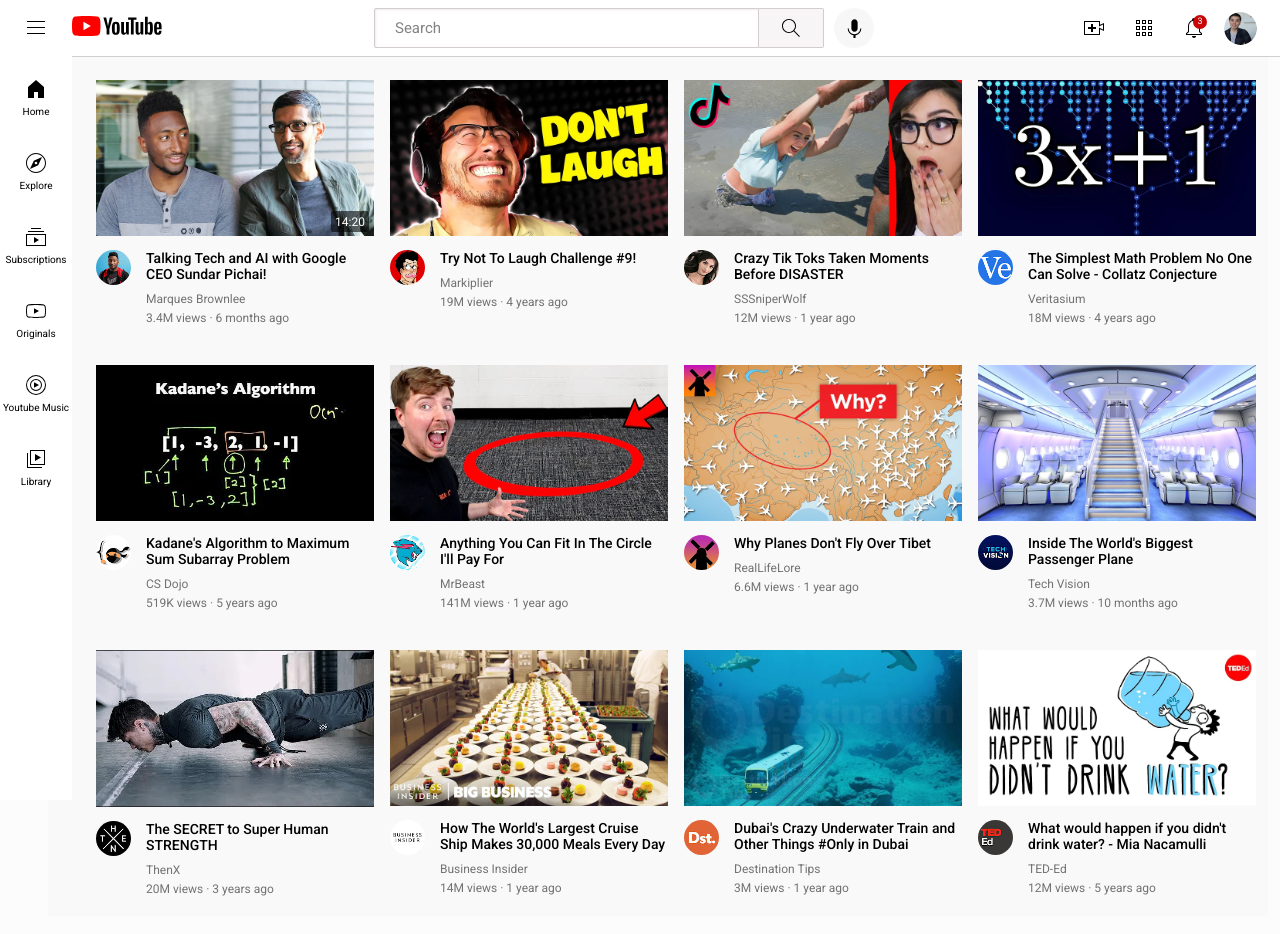
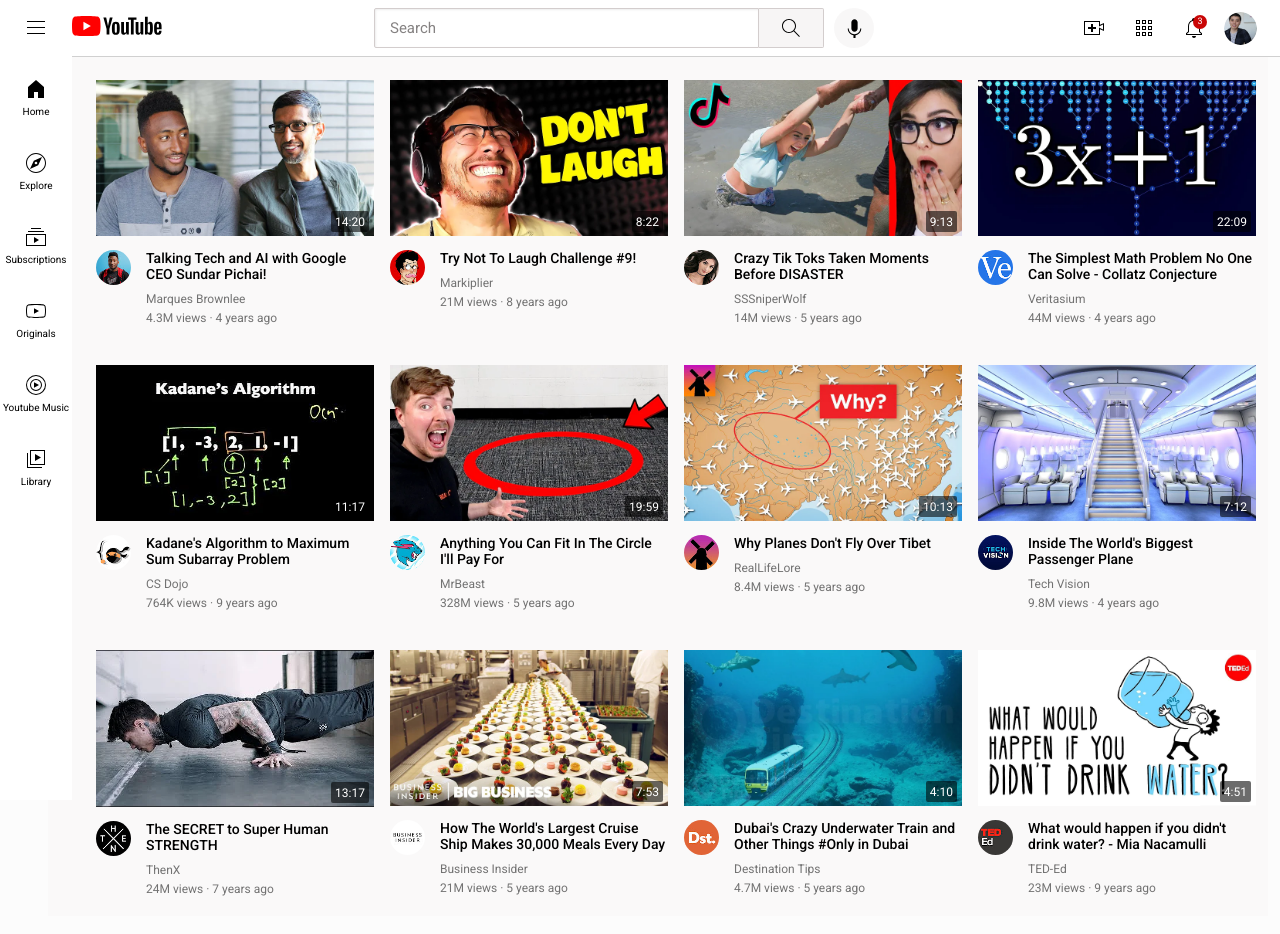
Before and after one commit to CodeRodriggo/projeto-youtube, a plain HTML site: page index.html in a window 1280 px wide. Drawn offline with Linux system fonts and the light colour scheme; a web font is replaced by a local one.

Commit message:
projeto-youtube update

```diff
--- a/index.html
+++ b/index.html
@@ -108,7 +108,8 @@
             <div class="display-grid">
                 <div class="video-preview">
                     <div class="thumbnail-row">
-                        <img class="thumbnail" src="thumbnails/thumbnail-1.webp" alt="thumbnail-1">
+                        <a href="https://www.youtube.com/watch?v=n2RNcPRtAiY"><img class="thumbnail" src="thumbnails/thumbnail-1.webp" alt="thumbnail-1">
+                        </a>
                         <div class="video-time">
                            <span>14:20</span>
                         </div>
@@ -118,163 +119,232 @@
                             <img class="pfp" src="pfp/channel-1.jpeg" alt="pfp1">
                         </div>
                         <div class="video-info">
+                            <a href="https://www.youtube.com/watch?v=n2RNcPRtAiY">
                                 <p class="video-title">Talking Tech and AI with Google CEO Sundar Pichai! </p>
                                 <p class="video-author">Marques Brownlee</p>
-                            <p class="video-stats">3.4M views &#183; 6 months ago</p>
+                                <p class="video-stats">4.3M views &#183; 4 years ago</p>
+                            </a>
                         </div>
                     </div>
                 </div>
                 <div class="video-preview">
                     <div class="thumbnail-row">
-                        <img class="thumbnail" src="thumbnails/thumbnail-2.webp" alt="thumbnail-2">
+                        <a href="https://www.youtube.com/watch?v=mP0RAo9SKZk"><img class="thumbnail" src="thumbnails/thumbnail-2.webp" alt="thumbnail-2">
+                        </a>
+                        <div class="video-time">
+                           <span>8:22</span>
+                        </div>
                     </div>
                     <div class="video-info-grid">
                         <div class="channel-pfp">
                             <img class="pfp" src="pfp/channel-2.jpeg" alt="pfp2"></div>
                         <div class="video-info">
+                            <a href="https://www.youtube.com/watch?v=mP0RAo9SKZk">
                                 <p class="video-title">Try Not To Laugh Challenge #9!</p>
                                 <p class="video-author">Markiplier</p>
-                            <p class="video-stats">19M views &#183; 4 years ago</p>
+                                <p class="video-stats">21M views &#183; 8 years ago</p>
+                            </a>
                         </div>
                     </div>
                 </div>
                 <div class="video-preview">
                     <div class="thumbnail-row">
-                        <img class="thumbnail" src="thumbnails/thumbnail-3.webp" alt="thumbnail-3">
+                        <a href="https://www.youtube.com/watch?v=FgjPQQeTh1w "><img class="thumbnail" src="thumbnails/thumbnail-3.webp" alt="thumbnail-3">
+                        </a>
+                        <div class="video-time">
+                           <span>9:13</span>
+                        </div>
                     </div>
                     <div class="video-info-grid">
                         <div class="channel-pfp">
-                            <img class="pfp" src="pfp/channel-3.jpeg" alt="pfp3"></div>
+                            <img class="pfp" src="pfp/channel-3.jpeg" alt="pfp3">
+                        </div>
                         <div class="video-info">
+                            <a href="https://www.youtube.com/watch?v=FgjPQQeTh1w">
                                 <p class="video-title">Crazy Tik Toks Taken Moments Before DISASTER</p>
                                 <p class="video-author">SSSniperWolf</p>
-                            <p class="video-stats">12M views &#183; 1 year ago</p>
+                                <p class="video-stats">14M views &#183; 5 years ago</p>
+                            </a>
                         </div>
                     </div>
                 </div>
                 <div class="video-preview">
                     <div class="thumbnail-row">
-                        <img class="thumbnail" src="thumbnails/thumbnail-4.webp" alt="thumbnail-4">
+                        <a href="https://www.youtube.com/watch?v=094y1Z2wpJg"><img class="thumbnail" src="thumbnails/thumbnail-4.webp" alt="thumbnail-4">
+                        </a>
+                        <div class="video-time">
+                           <span>22:09</span>
+                        </div>
                     </div>
                     <div class="video-info-grid">
                         <div class="channel-pfp">
                             <img class="pfp" src="pfp/channel-4.jpeg" alt="pfp4"></div>
                         <div class="video-info">
+                            <a href="https://www.youtube.com/watch?v=094y1Z2wpJg">
                                 <p class="video-title">The Simplest Math Problem No One Can Solve - Collatz Conjecture</p>
                                 <p class="video-author">Veritasium</p>
-                            <p class="video-stats">18M views &#183; 4 years ago</p>
+                                <p class="video-stats">44M views &#183; 4 years ago</p>
+                            </a>
                         </div>
                     </div>
                 </div>
                 <div class="video-preview">
                     <div class="thumbnail-row">
-                        <img class="thumbnail" src="thumbnails/thumbnail-5.webp" alt="thumbnail-5">
+                        <a href="https://www.youtube.com/watch?v=86CQq3pKSUw"><img class="thumbnail" src="thumbnails/thumbnail-5.webp" alt="thumbnail-5">
+                        </a>
+                        <div class="video-time">
+                           <span>11:17</span>
+                        </div>
                     </div>
                     <div class="video-info-grid">
                         <div class="channel-pfp">
                             <img class="pfp" src="pfp/channel-5.jpeg" alt="pfp5"></div>
                         <div class="video-info">
+                            <a href="https://www.youtube.com/watch?v=86CQq3pKSUw">
                                 <p class="video-title">Kadane's Algorithm to Maximum Sum Subarray Problem</p>
                                 <p class="video-author">CS Dojo
-                            <p class="video-stats">519K views &#183; 5 years ago</p>
+                                <p class="video-stats">764K views &#183; 9 years ago</p>
+                            </a>
                         </div>
                     </div>
                 </div>
                 <div class="video-preview">
                     <div class="thumbnail-row">
-                        <img class="thumbnail" src="thumbnails/thumbnail-6.webp" alt="thumbnail-6">
+                        <a href="https://www.youtube.com/watch?v=yXWw0_UfSFg"><img class="thumbnail" src="thumbnails/thumbnail-6.webp" alt="thumbnail-6">
+                        </a>
+                        <div class="video-time">
+                           <span>19:59</span>
+                        </div>
                     </div>
                     <div class="video-info-grid">
                         <div class="channel-pfp">
                             <img class="pfp" src="pfp/channel-6.jpeg" alt="pfp6"></div>
                         <div class="video-info">
+                            <a href="https://www.youtube.com/watch?v=yXWw0_UfSFg">
                                 <p class="video-title">Anything You Can Fit In The Circle I'll Pay For</p>
                                 <p class="video-author">MrBeast</p>
-                            <p class="video-stats">141M views &#183; 1 year ago</p>
+                                <p class="video-stats">328M views &#183; 5 years ago</p>
+                            </a>
                         </div>
                     </div>
                 </div>
                 <div class="video-preview">
                     <div class="thumbnail-row">
-                        <img class="thumbnail" src="thumbnails/thumbnail-7.webp" alt="thumbnail-7">
+                        <a href="https://www.youtube.com/watch?v=fNVa1qMbF9Y"><img class="thumbnail" src="thumbnails/thumbnail-7.webp" alt="thumbnail-7">
+                        </a>
+                        <div class="video-time">
+                           <span>10:13</span>
+                        </div>
                     </div>
                     <div class="video-info-grid">
                         <div class="channel-pfp">
                             <img class="pfp" src="pfp/channel-7.jpeg" alt="pfp7"></div>
                         <div class="video-info">
+                            <a href="https://www.youtube.com/watch?v=fNVa1qMbF9Y">
                                 <p class="video-title">Why Planes Don't Fly Over Tibet</p>
                                 <p class="video-author">RealLifeLore</p>
-                            <p class="video-stats">6.6M views &#183; 1 year ago</p>
+                                <p class="video-stats">8.4M views &#183; 5 years ago</p>
+                            </a>
                         </div>
                     </div>
                 </div>
                 <div class="video-preview">
                     <div class="thumbnail-row">
-                        <img class="thumbnail" src="thumbnails/thumbnail-8.webp" alt="thumbnail-8">
+                        <a href="https://www.youtube.com/watch?v=lFm4EM1juls "><img class="thumbnail" src="thumbnails/thumbnail-8.webp" alt="thumbnail-8">
+                        </a>
+                        <div class="video-time">
+                           <span>7:12</span>
+                        </div>
                     </div>
                     <div class="video-info-grid">
                         <div class="channel-pfp">
                             <img class="pfp" src="pfp/channel-8.jpeg" alt="pfp8"></div>
                         <div class="video-info">
+                            <a href="https://www.youtube.com/watch?v=lFm4EM1juls ">
                                 <p class="video-title">Inside The World's Biggest Passenger Plane</p>
                                 <p class="video-author">Tech Vision</p>
-                            <p class="video-stats">3.7M views &#183; 10 months ago</p>
+                                <p class="video-stats">9.8M views &#183; 4 years ago</p>
+                            </a>
                         </div>
                     </div>
                 </div>
                 <div class="video-preview">
                     <div class="thumbnail-row">
-                        <img class="thumbnail" src="thumbnails/thumbnail-9.webp" alt="thumbnail-9">
+                        <a href="https://www.youtube.com/watch?v=ixmxOlcrlUc"><img class="thumbnail" src="thumbnails/thumbnail-9.webp" alt="thumbnail-9">
+                        </a>
+                        <div class="video-time">
+                           <span>13:17</span>
+                        </div>
                     </div>
                     <div class="video-info-grid">
                         <div class="channel-pfp">
                             <img class="pfp" src="pfp/channel-9.jpeg" alt="pfp9"></div>
                         <div class="video-info">
+                            <a href="https://www.youtube.com/watch?v=ixmxOlcrlUc">
                                 <p class="video-title">The SECRET to Super Human STRENGTH</p>
                                 <p class="video-author">ThenX</p>
-                            <p class="video-stats">20M views &#183; 3 years ago</p>
+                                <p class="video-stats">24M views &#183; 7 years ago</p>
+                            </a>
                         </div>
                     </div>
                 </div>
                 <div class="video-preview">
                     <div class="thumbnail-row">
-                        <img class="thumbnail" src="thumbnails/thumbnail-10.webp" alt="thumbnail-10">
+                        <a href="https://www.youtube.com/watch?v=R2vXbFp5C9o"><img class="thumbnail" src="thumbnails/thumbnail-10.webp" alt="thumbnail-10">
+                        </a>
+                        <div class="video-time">
+                           <span>7:53</span>
+                        </div>
                     </div>
                     <div class="video-info-grid">
                         <div class="channel-pfp">
                             <img class="pfp" src="pfp/channel-10.jpeg" alt="pfp10"></div>
                         <div class="video-info">
+                            <a href="https://www.youtube.com/watch?v=R2vXbFp5C9o">
                                 <p class="video-title">How The World's Largest Cruise Ship Makes 30,000 Meals Every Day</p>
                                 <p class="video-author">Business Insider</p>
-                            <p class="video-stats">14M views &#183; 1 year ago</p>
+                                <p class="video-stats">21M views &#183; 5 years ago</p>
+                            </a>
                         </div>
                     </div>
                 </div>
                 <div class="video-preview">
                     <div class="thumbnail-row">
-                        <img class="thumbnail" src="thumbnails/thumbnail-11.webp" alt="thumbnail-11">
+                        <a href="https://www.youtube.com/watch?v=0nZuYyXET3s "><img class="thumbnail" src="thumbnails/thumbnail-11.webp" alt="thumbnail-11">
+                        </a>
+                        <div class="video-time">
+                           <span>4:10</span>
+                        </div>
                     </div>
                     <div class="video-info-grid">
                         <div class="channel-pfp">
                             <img class="pfp" src="pfp/channel-11.jpeg" alt="pfp11"></div>
                         <div class="video-info">
+                            <a href="https://www.youtube.com/watch?v=0nZuYyXET3s ">
                                 <p class="video-title">Dubai's Crazy Underwater Train and Other Things #Only in Dubai</p>
                                 <p class="video-author">Destination Tips</p>
-                            <p class="video-stats">3M views &#183; 1 year ago</p>
+                                <p class="video-stats">4.7M views &#183; 5 years ago</p>
+                            </a>
                         </div>
                     </div>
                 </div>
                 <div class="video-preview">
                     <div class="thumbnail-row">
-                        <img class="thumbnail" src="thumbnails/thumbnail-12.webp" alt="thumbnail-12">
+                        <a href="https://www.youtube.com/watch?v=9iMGFqMmUFs"><img class="thumbnail" src="thumbnails/thumbnail-12.webp" alt="thumbnail-12">
+                        </a>
+                        <div class="video-time">
+                           <span>4:51</span>
+                        </div>
                     </div>
                     <div class="video-info-grid">
                         <div class="channel-pfp">
                             <img class="pfp" src="pfp/channel-12.jpeg" alt="pfp12"></div>
                         <div class="video-info">
+                            <a href="https://www.youtube.com/watch?v=9iMGFqMmUFs">
                                 <p class="video-title">What would happen if you didn't drink water? - Mia Nacamulli</p>
                                 <p class="video-author">TED-Ed</p>
-                            <p class="video-stats">12M views &#183; 5 years ago</p>
+                                <p class="video-stats">23M views &#183; 9 years ago</p>
+                            </a>
                         </div>
                     </div>
                 </div>
--- a/styles/style-general.css
+++ b/styles/style-general.css
@@ -6,6 +6,10 @@
     padding: 0;
     margin: 0;
     box-sizing: border-box;
+}
+
+a{
+    text-decoration: none;
 }
 
 body, html{
@@ -21,4 +25,5 @@ p{
     font-family: "roboto", Arial, Helvetica, sans-serif;
     margin-top: 0;
     margin-bottom: 0;
+    color: black;
 }
--- a/styles/style-header.css
+++ b/styles/style-header.css
@@ -138,14 +138,13 @@
     border: 1px solid rgb(211, 205, 205);
     border-radius: 2px 0 0 2px;
     box-shadow: inset 1px 1px 2px rgba(122, 121, 121, 0.136);
-    padding-left: 10px;
+    padding-left: 15px;
 }
 
 .search-bar::placeholder {
     font-family: "roboto", Arial, Helvetica, sans-serif;
     font-size: 15px;
     color: rgb(133, 130, 130);;
-    padding-left: 10px;
 }
 
 .right-section{
--- a/styles/style-video.css
+++ b/styles/style-video.css
@@ -53,6 +53,7 @@
         .video-info-grid{
             display: grid;
             grid-template-columns: 50px 1fr;
+            cursor: pointer;
         }
 
         .display-grid{
```
Also changed, not shown: grid.html (+7 -0 lines). Lines whose indentation alone changed are shown as unchanged.
